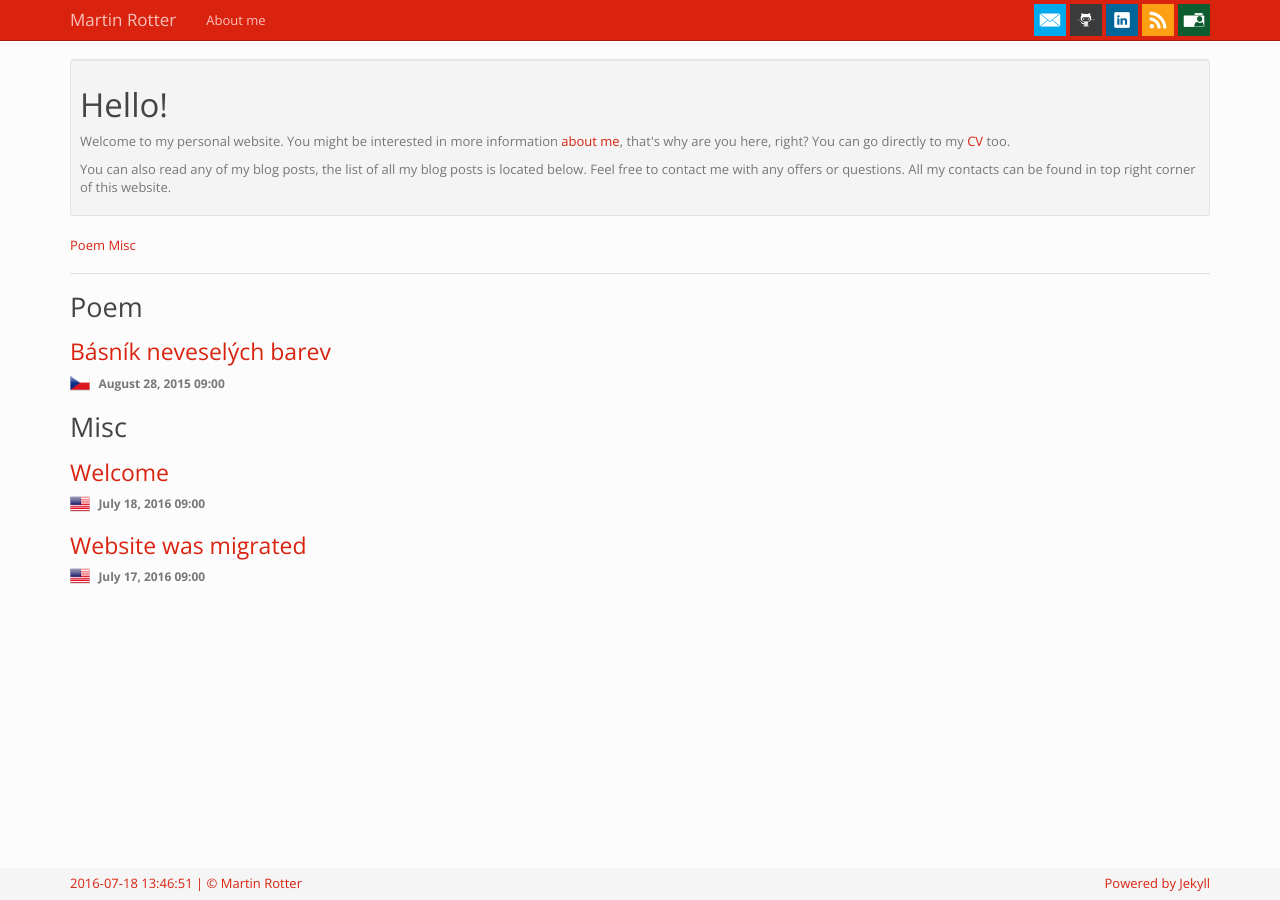
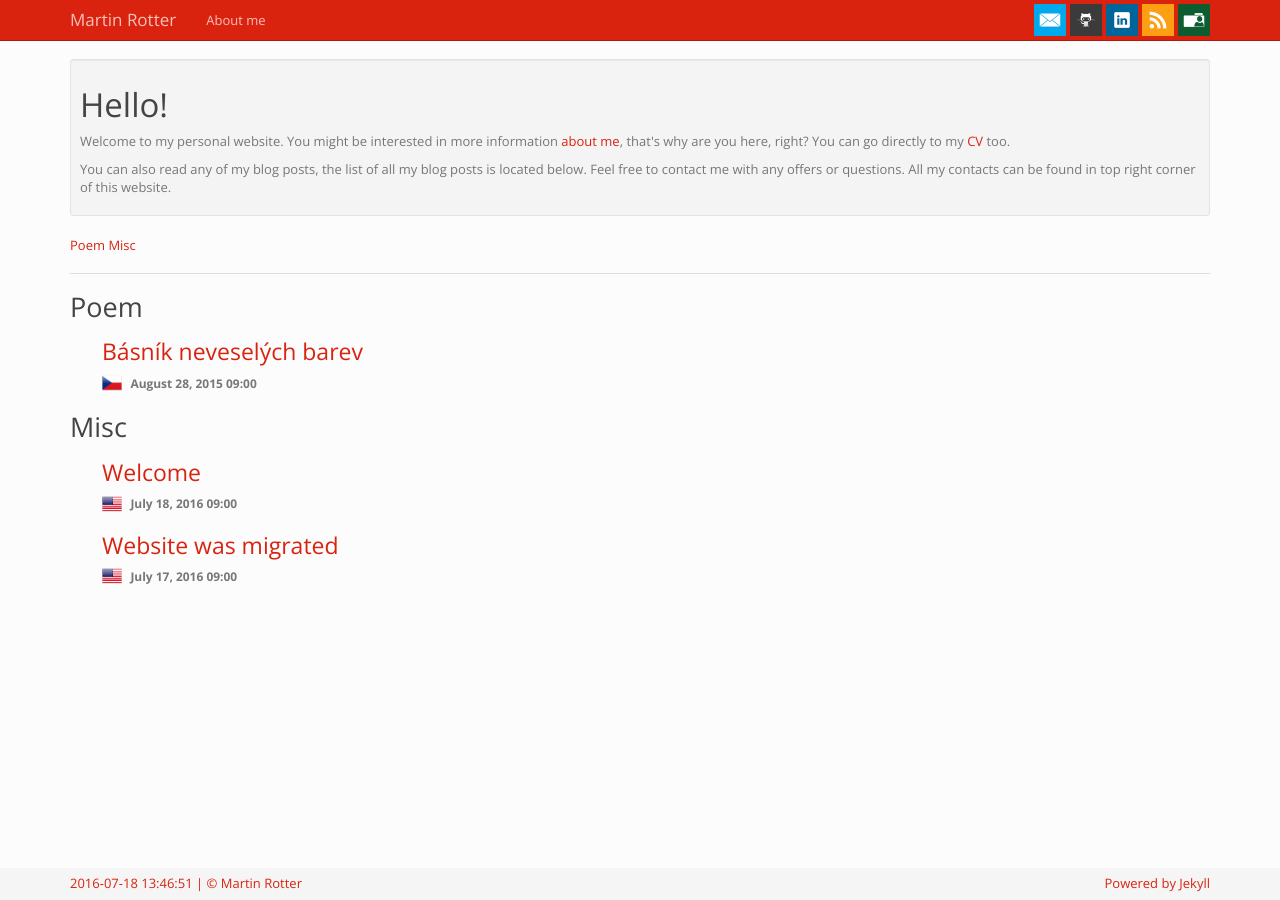
Before and after one commit to martinrotter/martinrotter.github.io, a Jekyll site: the page built from index.html, in a window 1280 px wide. Built offline with Jekyll 4.4.1, drawn with Linux system fonts in a browser that asks for light colours.

Commit message:
Indent posts in category.

```diff
--- a/_layouts/home.html
+++ b/_layouts/home.html
@@ -17,9 +17,11 @@ layout: default
 <div>
   {% for tag in site.categories %}
   <h2 id="{{ tag[0] | slugify }}">{{ tag[0] }}</h2>
+  <div class="posts-of-category">
     {% for post in tag[1] %}
       <h3><a href="{{ post.url }}" data-toggle="tooltip" data-placement="bottom" title="{{ post.excerpt | strip_html | strip }}">{{ post.title }}</a></h3>
       <p><img class="post-language" width="20" height="20" alt="{{ post.language }}" src="/images/flags/{{ post.language }}.png"> <span class="post-date"><small><strong>{{ post.date | date: site.datetime_format }}</strong></small></span></p>
     {% endfor %}
+  </div>
   {% endfor %}
 </div>
--- a/css/style.css
+++ b/css/style.css
@@ -48,3 +48,8 @@ body {
 .navbar-collapse.in {
   margin-bottom: 4px;
 }
+
+.posts-of-category {
+  position: relative;
+  left: 32px;
+}
```
